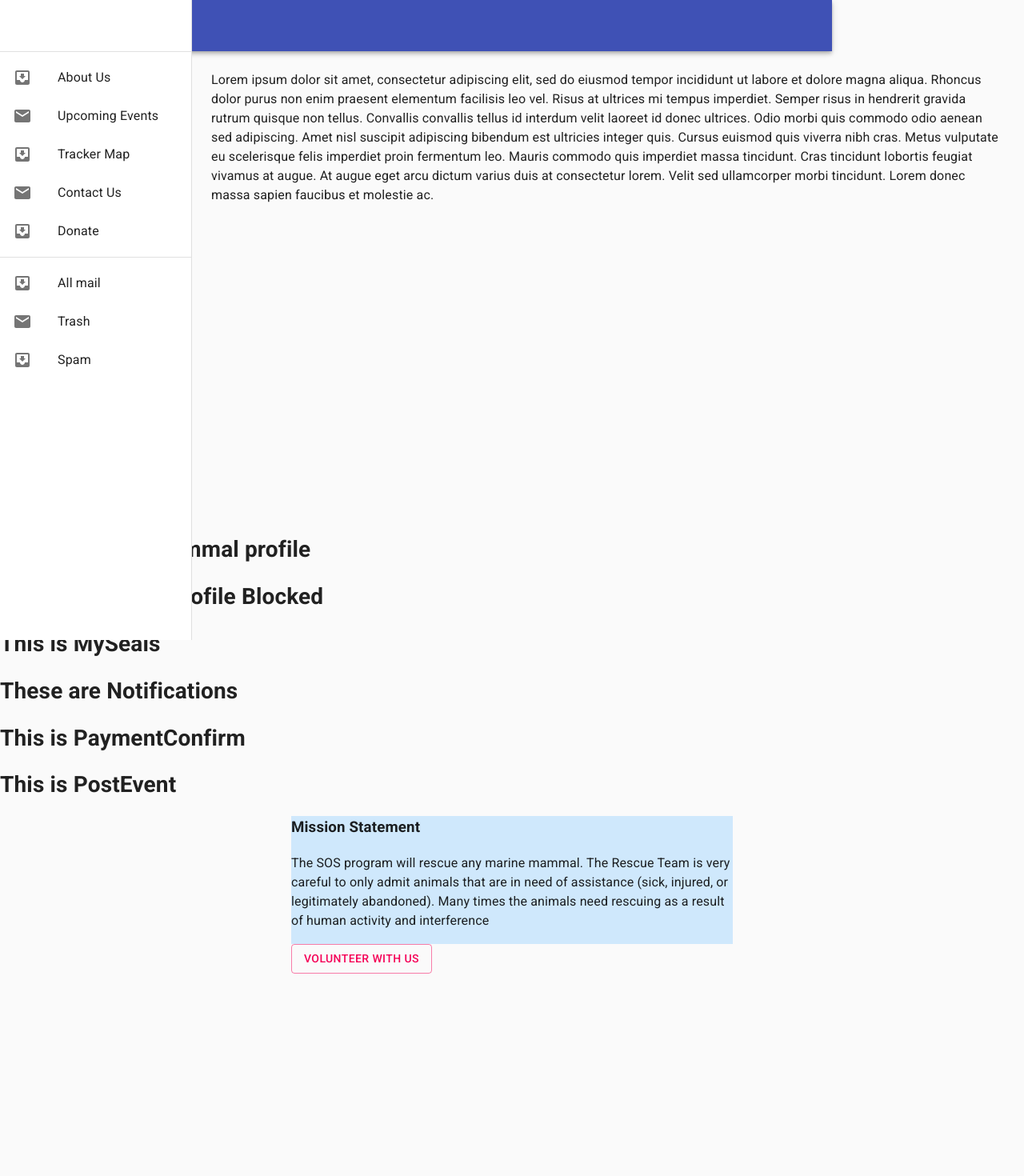
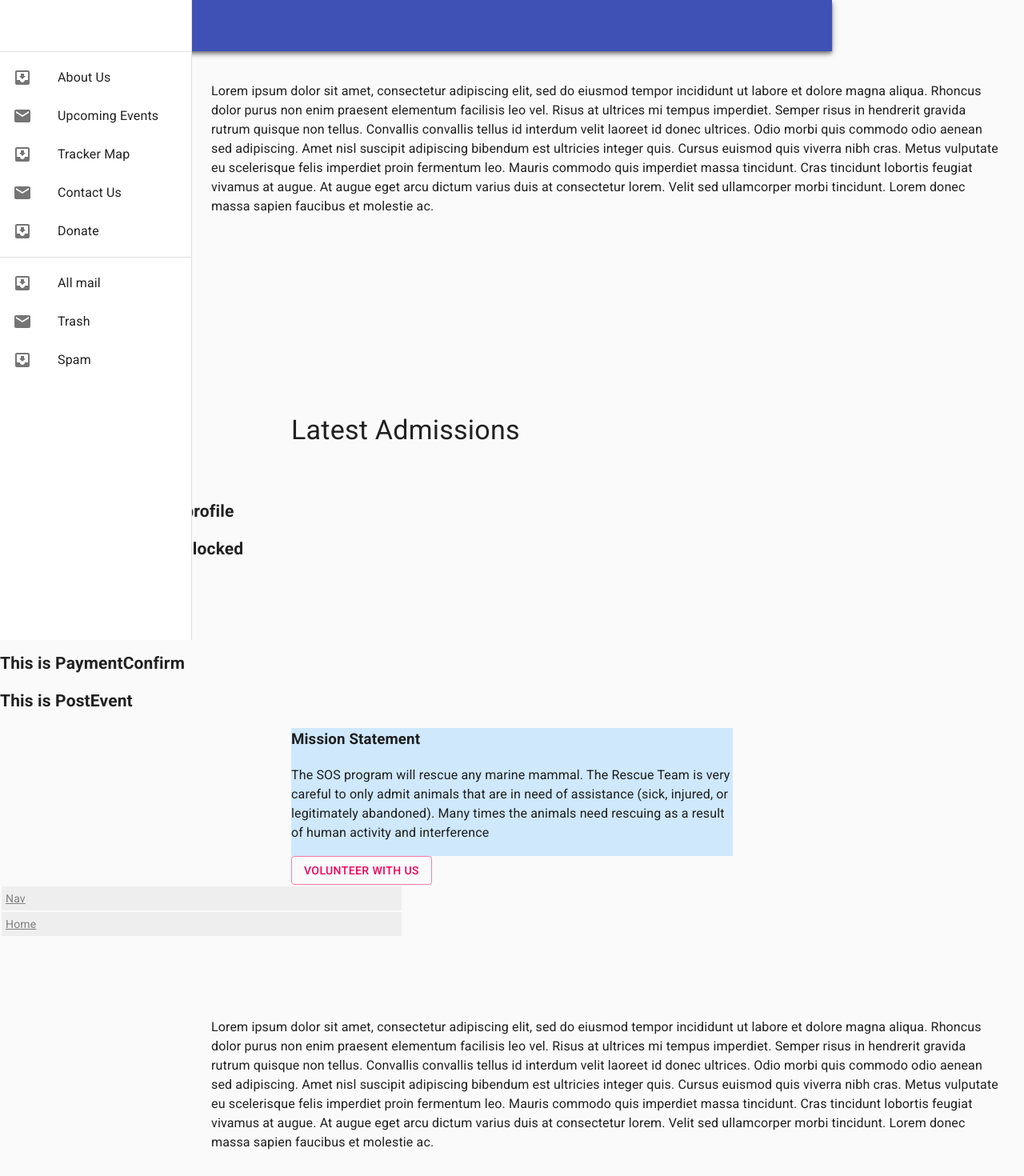
Before and after one commit to JCON3DEV/mmr-react, a React (Create React App) app: page /nav in a window 1280 px wide. Shown: the top 1470 px of the page at 80% size. Before the commit the page ends 1217 px from the top, so only its background shows below. Built offline with nearby package versions, Linux system fonts and the light colour scheme.

Commit message:
adding router

```diff
--- a/src/App.js
+++ b/src/App.js
@@ -20,16 +20,17 @@ import PostEvent from "./components/PostEvent.jsx";
 
 //Additional Test Components
 import MissionStatement from "./components/MissionStatement"; //text component, about page
-import YouTube from "./components/youtube"; // working using react-youtube package
-// import Input from "./Input.js";
-// import Homepage from "./components/homepage";
+// import YouTube from "./components/youtube"; // working using react-youtube package
 
 // Global Styles
 import "fontsource-roboto"; //Roboto font family
 
 export default function App() {
   return (
+    <Router>
       <div className="App">
+        <nav>
+          <ul>
             <Nav />
             <AboutUs />
             <Checkout />
@@ -45,75 +46,39 @@ export default function App() {
             <PostEvent />
 
             <MissionStatement />
-      <YouTube />
+            {/* <YouTube /> */}
+
+            <li>
+              <Link to="/nav">Nav</Link>
+            </li>
+            <li>
+              <Link to="/">Home</Link>
+            </li>
+            {/* <li><Link to="/mammalprofile">MammalProfile</Link></li> */}
+            {/* <li><Link to="/liveevent">LiveEvent</Link></li> */}
+          </ul>
+        </nav>
+
+        {/* A <Switch> looks through its children <Route>s and
+              renders the first one that matches the current URL. */}
+        <Switch>
+          <Route path="/nav">
+            <Nav />
+          </Route>
+          <Route path="/aboutus">
+            <AboutUs />
+          </Route>
+          <Route path="/contactus">
+            <ContactUs />
+          </Route>
+          <Route path="/donate">
+            <Donate />
+          </Route>
+          <Route path="/">
+            <Home />
+          </Route>
+        </Switch>
       </div>
-    //{" "}
+    </Router>
   );
-
-  // const title = "My Search Page";
-  // const BASEURL = '/api/users/';
-  // // above is example for test obj purposes
-  // //https://hn.algolia.com/api/v1/search?query=';
-
-  // // Application State
-  // const [data, setData] = useState({ alfonso: [] });
-  // let [count, setCount] = useState(0);
-  // let [oddCount, setOddCount] = useState(0);
-  // const [login, setLogin] = useState(false);
-  // const [url, setUrl] = useState();
-
-  // // Fetch data whenever url changes
-  // useEffect(() => {
-  //   axios.get("/api/users/").then((result) => setData(result.data));
-  // }, []);
-  // // Build array of 'alfonso'
-  // const alfonsoList = data.alfonso.map((item) => {
-  //   return (
-  //     <ul key={item.mammal_id}>
-  //       <a href={item.url}>{item.title}</a>
-  //       <li>{item.mammal_name}</li>
-  //       <li>{item.bio}</li>
-  //       <li>{item.profile_pic}</li>
-  //     </ul>
-  //   )
-  //   });
-  // const alfonsoList = data.alfonso.map(item => (
-  //   <li key={item.objectID}>
-  //     <a href={item.url}>{item.title}</a>
-  //   </li>
-  // ));
-
-  // const countClick = () => {
-  //   if(oddCount % 2 === 0){
-  //     setLogin(true);
-  //   } else {
-  //     setLogin(false);
-  //   }
-  //   console.log("This is LOGIN ",login);
-  //   setOddCount(oddCount += 1)
-  //   // setUrl(BASEURL);
-  //   // below was original
-  //   // setUrl(BASEURL + query);
-  // };
-
-  // return (
-  //   // <Container maxWidth="sm">
-  //   <div className="App">
-  //     <PersistentDrawerRight />
-  //     <h3>{title}</h3>
-  //     <h4>{url}</h4>
-  //     {/* Use our new Text & Button Component */}
-
-  //     {login && <Homepage />}
-  //     {/* <Homepage /> */}
-  //     <Input buttonText="Search" initial="React" onClick={countClick} />
-  //     <p>You clicked {oddCount} times</p>
-  //     <ul>{alfonsoList}</ul>
-
-  //     <MissionStatement />
-  //     <YouTube />
-
-  //   </div>
-  //   //{" "}
-  // );
 }
--- a/src/components/Home.jsx
+++ b/src/components/Home.jsx
@@ -1,5 +1,20 @@
 import React from "react";
-
+import Container from "@material-ui/core/Container";
+import Typography from "@material-ui/core/Typography";
+import {makeStyles} from "@material-ui/core/styles";
+const useStyles = makeStyles({
+  root: {
+    width: "100%",
+    maxWidth: 375,
+  },
+});
 export default function Home(props) {
-  return <h1>This is HOME</h1>;
+  const classes = useStyles();
+  return (
+    <Container maxWidth="sm">
+      <Typography variant="h4" gutterBottom>
+        Latest Admissions
+      </Typography>
+    </Container>
+  );
 }
--- a/src/components/Nav.jsx
+++ b/src/components/Nav.jsx
@@ -106,6 +106,10 @@ export default function Nav(props) {
       <CssBaseline />
       <AppBar position="fixed" className={classes.appBar}>
         <Toolbar>
+          {/* NAV TITLE */}
+          <Typography variant="h6" noWrap>
+            SOS
+          </Typography>
           <IconButton
             color="inherit"
             aria-label="open drawer"
@@ -115,10 +119,6 @@ export default function Nav(props) {
           >
             <MenuIcon />
           </IconButton>
-          {/* NAV TITLE */}
-          <Typography variant="h6" noWrap>
-            Responsive Drawer
-          </Typography>
         </Toolbar>
       </AppBar>
       <nav className={classes.drawer} aria-label="navigation items">
--- a/src/components/Notifications.jsx
+++ b/src/components/Notifications.jsx
@@ -1,7 +1,5 @@
-import React from 'react'
+import React from "react";
 
 export default function Notifications(props) {
-  return(
-    <h1>These are Notifications</h1>
-  );
+  return <h1>These are Notifications</h1>;
 }
```
Lines whose indentation alone changed are shown as unchanged.
